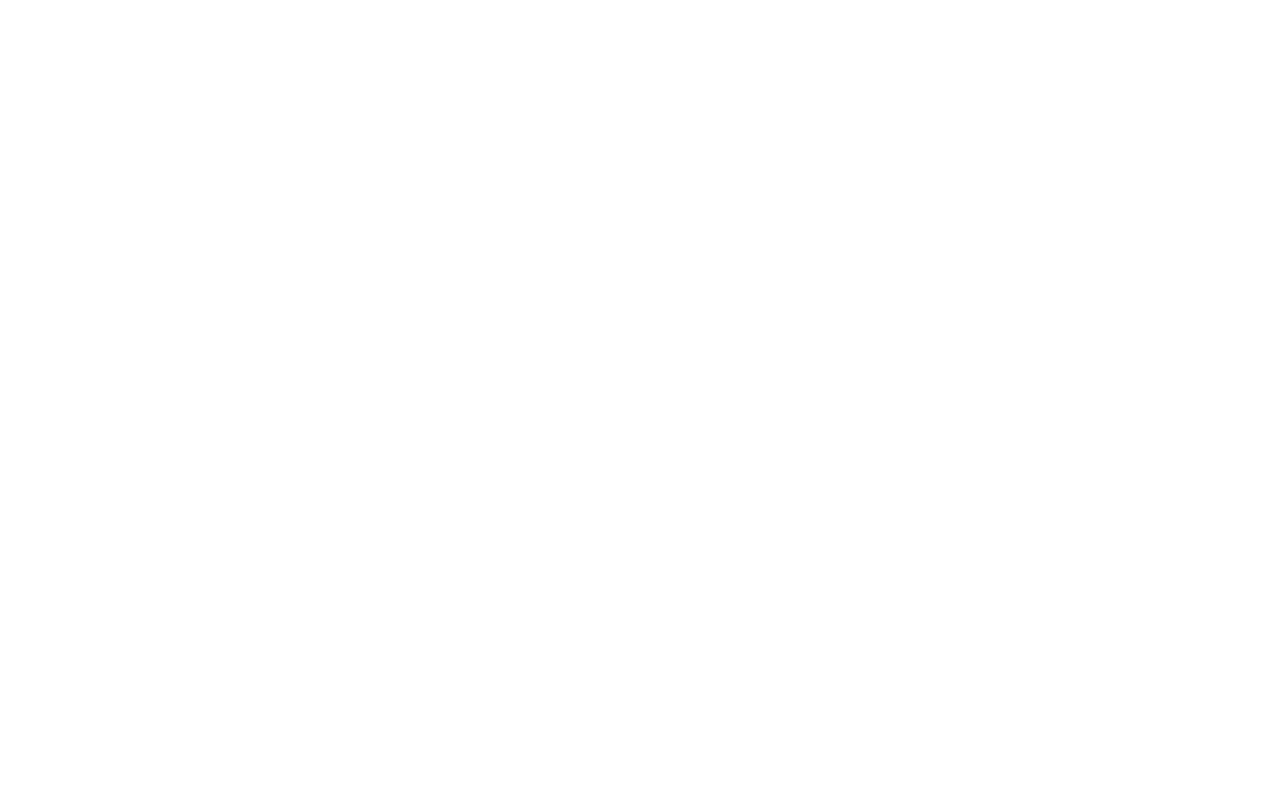
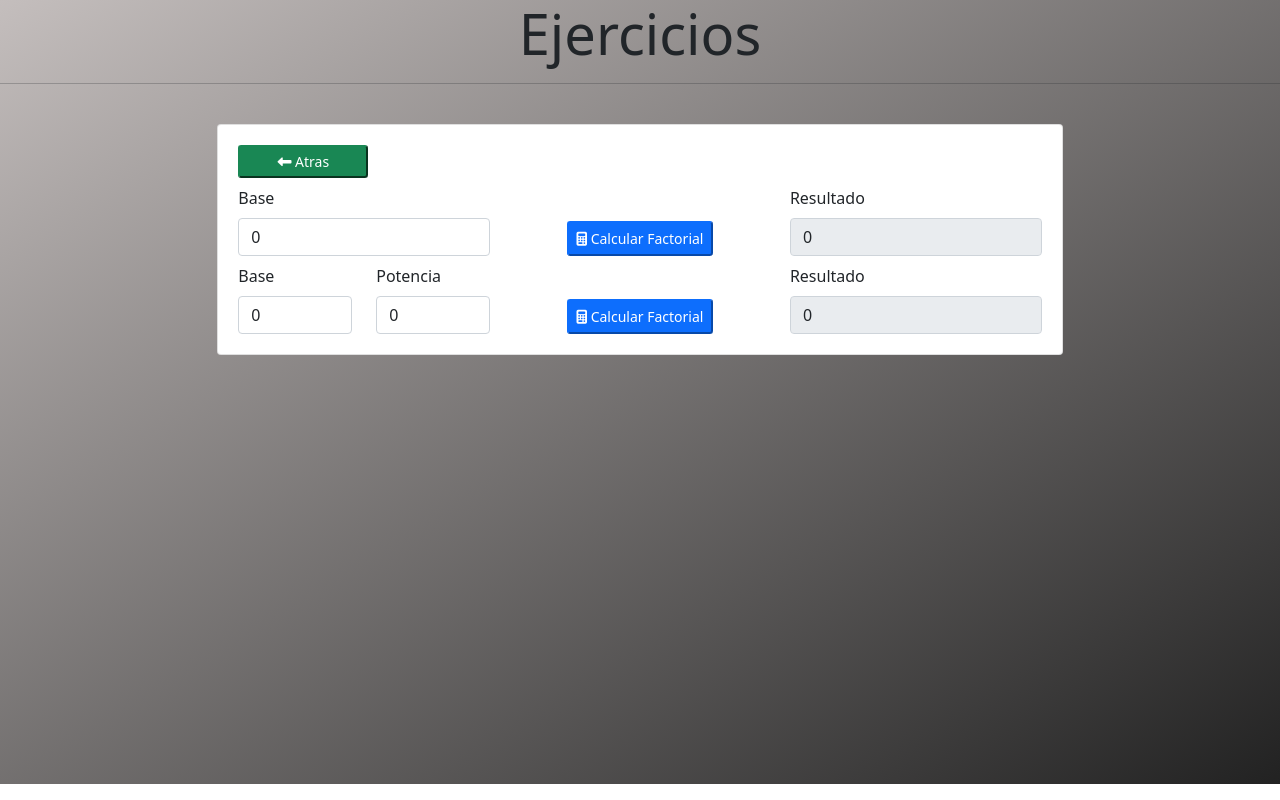
Before and after one commit to Reign-Beaux/WorkTestClient, a JavaScript app: page /exercises in a window 1280 px wide. Before the commit this address had no page. Built offline with nearby package versions, Linux system fonts and the light colour scheme.

Commit message:
se agregò la pagina de ejercicios

```diff
--- a/src/views/Menu/Menu.vue
+++ b/src/views/Menu/Menu.vue
@@ -1,16 +1,51 @@
 <template>
-    <div id="login-index">
-        <h1>Mensaje 1</h1>
-        <h2>{{ subtitulo }}</h2>
+    <div id="Menu" class="body-background" >
+        <h1 class="display-4 text-center">Menu</h1>
+        <hr>
+        <div class="row">
+            <div class="col-lg-8 offset-lg-2">
+                <div class="card mt-4">
+                    <div class="card-body">
+
+                        <div class="d-flex justify-content-center row p-1">
+                            <button class="btn-primary btn-lg" @click="redirect(`persons`)">
+                                <i class="fa-solid fa-plus"></i>
+                                <i class="fa-solid fa-pencil"></i>
+                                <i class="fa-solid fa-trash-can"></i>
+                                CRUD Personas
+                            </button>
+                        </div>
+                        <div class="d-flex justify-content-center row p-1">
+                            <button class="btn-warning btn-lg" @click="redirect(`exercises`)">
+                                <i class="fa-solid fa-list-ol"></i>
+                                Ejercicios
+                            </button>
+                        </div>
+                        <div class="d-flex justify-content-center row p-1">
+                            <button class="btn-danger btn-lg" @click="redirect(`binary_tree`)">
+                                <i class="fa-solid fa-tree"></i>
+                                Arbol Binario
+                            </button>
+                        </div>
+
+                    </div>
+                </div>
+            </div>
+        </div>
     </div>
 </template>
 
 <script>
 export default {
-    name: 'LoginIndex',
+    name: 'MenuMain',
     data () {
         return {
             subtitulo: "Este es un mensaje"
+        }
+    },
+    methods: {
+        redirect (value) {
+            window.location.href = `/${value}`
         }
     }
 }
--- /dev/null
+++ b/src/views/exercises/Exercises.vue
@@ -0,0 +1,130 @@
+<template>
+    <div id="Exercises" class="body-background">
+        <h1 class="display-4 text-center">Ejercicios</h1>
+        <hr>
+        <div class="row">
+            <div class="col-lg-8 offset-lg-2">
+                <div class="card mt-4">
+                    <div class="card-body">
+                        <div class="row p-1">
+                            <div>
+                                <button class="btn-success btn-sm btn-index"
+                                        @click="back">
+                                    <i class="fa-solid fa-left-long"></i>
+                                    Atras
+                                </button>
+                            </div>
+                        </div>
+                        <div class="row p-1">
+
+                            <div class="col-sm">
+                                <label for="baseFactorial" class="form-label">Base</label>
+                                <input v-model="factorial.base" type="number" class="form-control" id="baseFactorial">
+                            </div>
+                            <div class="col-sm d-flex justify-content-center">
+                                <button class="btn-primary btn-sm" style="margin-top: 35px"
+                                        @click="runFactorial">
+                                    <i class="fa-solid fa-calculator"></i>
+                                    Calcular Factorial
+                                </button>
+                            </div>
+                            <div class="col-sm">
+                                <label for="componentResultadoFactorial" class="form-label">Resultado</label>
+                                <input v-model="factorial.result" type="number" class="form-control" id="componentResultadoFactorial"
+                                       readonly>
+                            </div>
+
+                        </div>
+                        <div class="row p-1">
+
+                            <div class="col-2">
+                                <label for="basePotencia" class="form-label">Base</label>
+                                <input v-model="potencia.base" type="number" class="form-control" id="basePotencia">
+                            </div>
+                            <div class="col-2">
+                                <label for="potencia" class="form-label">Potencia</label>
+                                <input v-model="potencia.potencia" type="number" class="form-control" id="potencia">
+                            </div>
+                            <div class="col-sm d-flex justify-content-center">
+                                <button class="btn-primary btn-sm" style="margin-top: 35px"
+                                        @click="runPotencia">
+                                    <i class="fa-solid fa-calculator"></i>
+                                    Calcular Factorial
+                                </button>
+                            </div>
+                            <div class="col-sm">
+                                <label for="potenciaResult" class="form-label">Resultado</label>
+                                <input v-model="potencia.result" type="number" class="form-control" id="potenciaResult"
+                                       readonly>
+                            </div>
+
+                        </div>
+                    </div>
+                </div>
+            </div>
+        </div>
+    </div>
+</template>
+
+<script>
+import axios from 'axios'
+axios.defaults.headers.common['Access-Control-Allow-Origin'] = '*'
+export default {
+name: 'ExercisesRecursive',
+data() {
+    return {
+        factorial: {
+            base: 0,
+            result: 0
+        },
+        potencia: {
+            base: 0,
+            potencia: 0,
+            result: 0
+        }
+    }
+},
+methods: {
+    back () {
+        window.location.href = `/`
+    },
+    runFactorial () {
+        this.factorial.result = this.recursiveFactorial(this.factorial.base)
+        // let res = await axios.get(`https://localhost:7078/api/persons/factorial`, { baseFactorial: factorial.base })
+        // console.log(res.data)
+    },
+    recursiveFactorial (n) {
+        if (n == 0)
+            n = 1
+        else
+            n *= this.recursiveFactorial(n - 1)
+
+        return n
+    },
+    runPotencia () {
+        this.potencia.result = this.recursivePotencia(this.potencia.base, this.potencia.potencia)
+    },
+    recursivePotencia (b, p) {
+        let result
+
+        switch (p) {
+            case 0:
+                result = 1
+                break
+            case 1:
+                result = b
+                break
+            default:
+                result = b * this.recursivePotencia(b, p - 1)
+                break;
+        }
+
+        return result
+    }
+}
+}
+</script>
+
+<style lang="scss" scoped>
+
+</style>
--- a/src/views/persons/Persons.vue
+++ b/src/views/persons/Persons.vue
@@ -1,5 +1,5 @@
 <template>
-    <div class="body-background" id="persons">
+    <div id="Persons" class="body-background">
         <h1 class="display-4 text-center">Personas</h1>
         <hr>
         <div class="row">
@@ -76,7 +76,7 @@
 import NewPersonModal from './NewPersonModal.vue'
 axios.defaults.headers.common['Access-Control-Allow-Origin'] = '*'
 export default {
-    name: 'indexPerson',
+name: 'PersonsCRUD',
 data()
 {
     return {
```
Also changed, not shown: src/main.js (+6 -2 lines), src/views/persons/NewPersonModal.vue (indentation only). Lines whose indentation alone changed are shown as unchanged.
